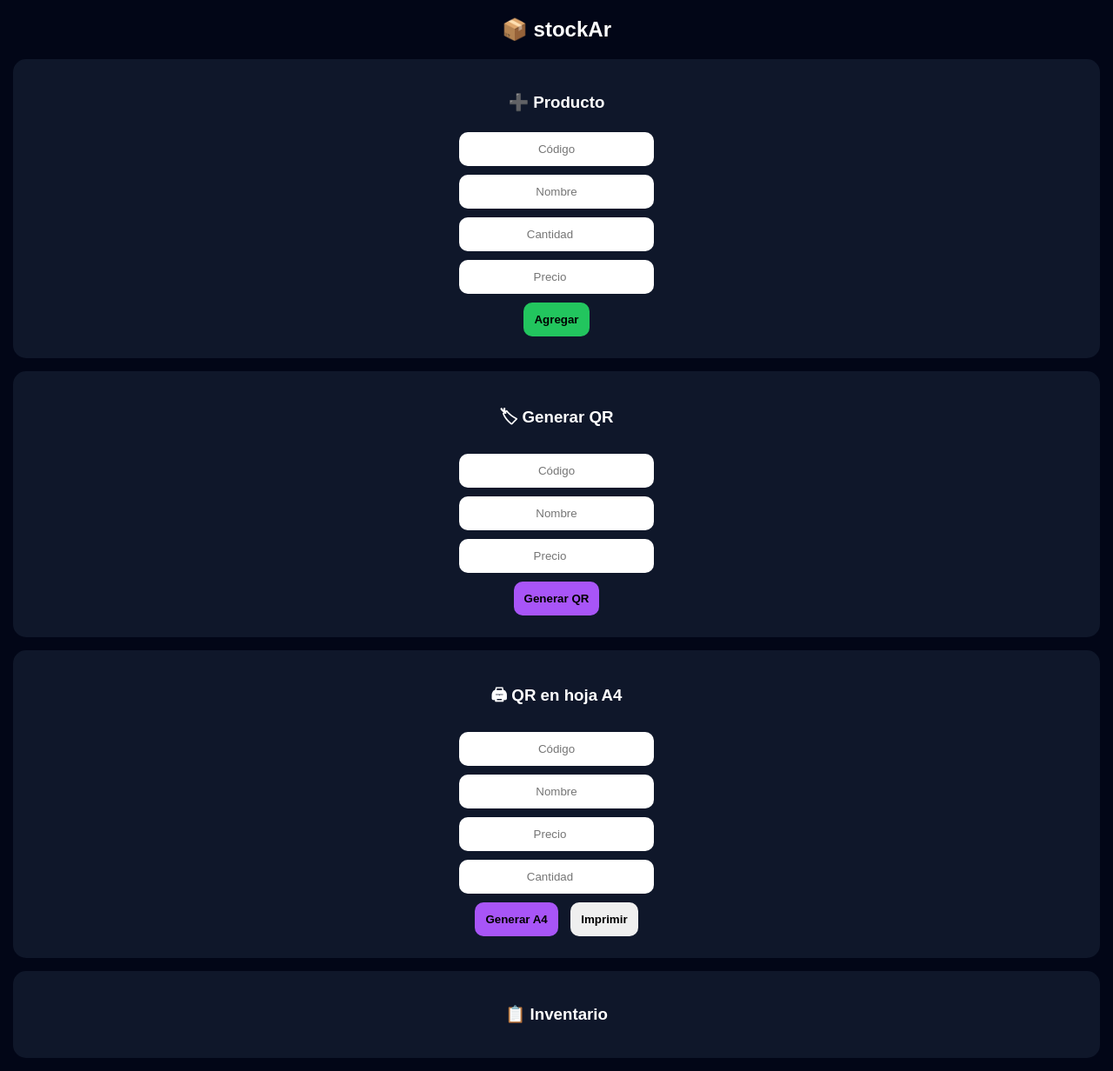
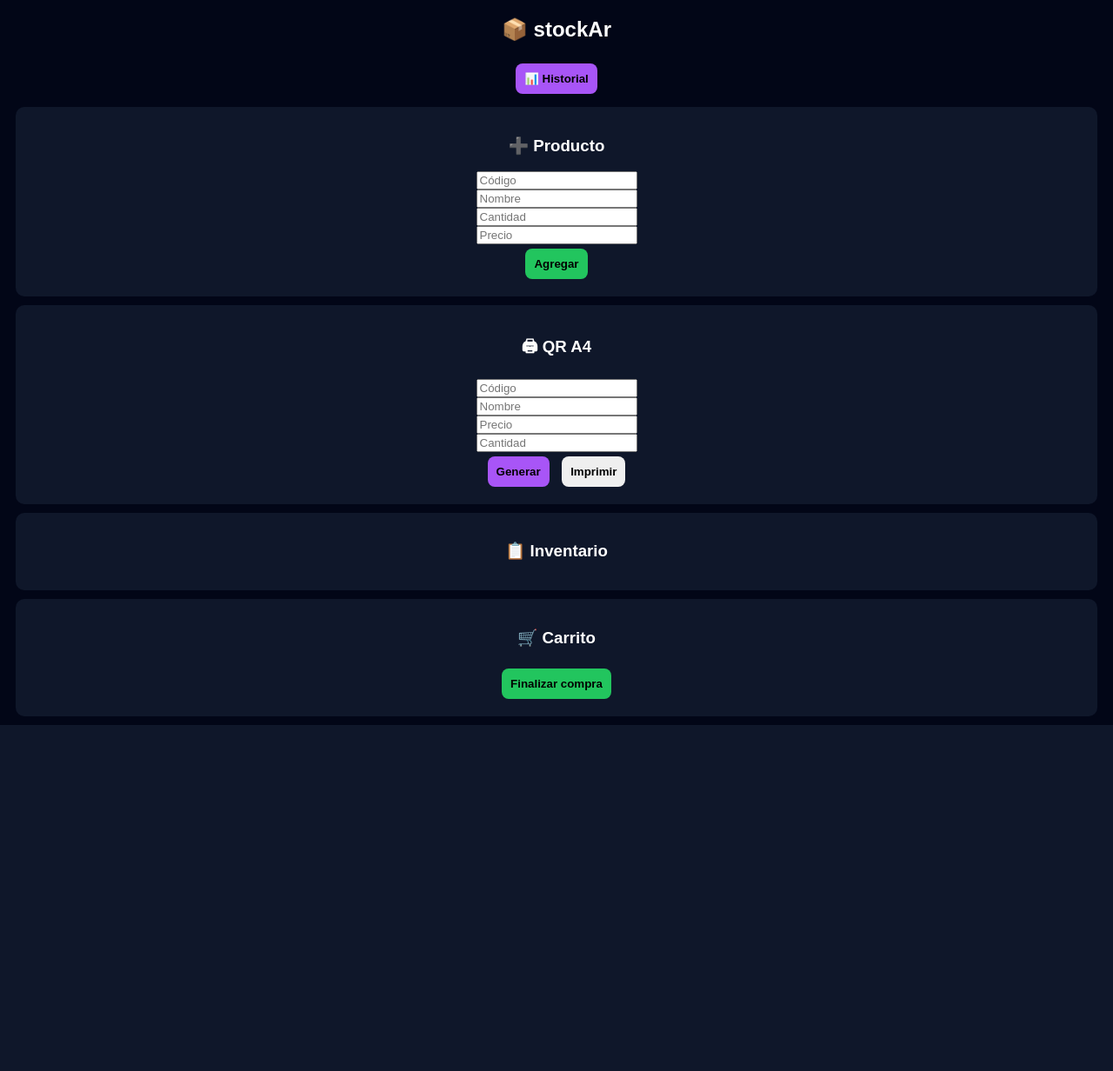
Before and after one commit to camilojm33-debug/stockAr, a Flask app: page / in a window 1280 px wide. Shown: the whole page at 87% size. After the commit the page ends 834 px from the top, so only its background shows below. Run offline with Flask 3, Linux system fonts and the light colour scheme; data that the repository does not hold is empty.

Commit message:
agrego historial

```diff
--- a/app.py
+++ b/app.py
@@ -1,10 +1,11 @@
-from flask import Flask, render_template, request, redirect
+from flask import Flask, render_template, request, redirect, session
 import sqlite3
 from datetime import datetime
 
 app = Flask(__name__)
+app.secret_key = "stockar_secret"
 
-# 🔥 CREAR DB SI NO EXISTE
+# 🔥 DB
 def init_db():
     conn = sqlite3.connect("database.db")
     cursor = conn.cursor()
@@ -33,7 +34,6 @@ def init_db():
 
 init_db()
 
-# 🔥 HOME
 @app.route('/')
 def index():
     conn = sqlite3.connect("database.db")
@@ -44,18 +44,15 @@ def index():
 
     conn.close()
 
-    productos_lista = []
-    for p in productos:
-        productos_lista.append({
-            "codigo": p[0],
-            "nombre": p[1],
-            "cantidad": p[2],
-            "precio": p[3]
-        })
+    productos_lista = [
+        {"codigo": p[0], "nombre": p[1], "cantidad": p[2], "precio": p[3]}
+        for p in productos
+    ]
 
-    return render_template('index.html', productos=productos_lista)
+    carrito = session.get("carrito", [])
 
-# 🔥 AGREGAR
+    return render_template('index.html', productos=productos_lista, carrito=carrito)
+
 @app.route('/agregar', methods=['POST'])
 def agregar():
     conn = sqlite3.connect("database.db")
@@ -73,68 +70,82 @@ def agregar():
 
     return redirect('/')
 
-# 🔥 SUMAR
 @app.route('/sumar/<codigo>')
 def sumar(codigo):
     conn = sqlite3.connect("database.db")
     cursor = conn.cursor()
+    cursor.execute("UPDATE productos SET cantidad = cantidad + 1 WHERE codigo=?", (codigo,))
+    conn.commit()
+    conn.close()
+    return redirect('/')
 
-    cursor.execute("UPDATE productos SET cantidad = cantidad + 1 WHERE codigo=?", (codigo,))
+@app.route('/restar/<codigo>')
+def restar(codigo):
+    conn = sqlite3.connect("database.db")
+    cursor = conn.cursor()
+    cursor.execute("UPDATE productos SET cantidad = cantidad - 1 WHERE codigo=? AND cantidad > 0", (codigo,))
+    conn.commit()
+    conn.close()
+    return redirect('/')
+
+# 🛒 CARRITO
+@app.route('/carrito/<codigo>')
+def carrito_add(codigo):
+    conn = sqlite3.connect("database.db")
+    cursor = conn.cursor()
+
+    cursor.execute("SELECT nombre, precio FROM productos WHERE codigo=?", (codigo,))
+    p = cursor.fetchone()
+    conn.close()
+
+    if p:
+        carrito = session.get("carrito", [])
+        carrito.append({"nombre": p[0], "precio": p[1]})
+        session["carrito"] = carrito
+
+    return redirect('/')
+
+# 🧾 FINALIZAR
+@app.route('/finalizar')
+def finalizar():
+    carrito = session.get("carrito", [])
+
+    if not carrito:
+        return redirect('/')
+
+    conn = sqlite3.connect("database.db")
+    cursor = conn.cursor()
+
+    total = 0
+    fecha = datetime.now().strftime("%d/%m/%Y %H:%M")
+
+    for item in carrito:
+        total += item["precio"]
+
+        cursor.execute(
+            "INSERT INTO ventas (nombre, precio, fecha) VALUES (?, ?, ?)",
+            (item["nombre"], item["precio"], fecha)
+        )
 
     conn.commit()
     conn.close()
 
-    return redirect('/')
+    session["carrito"] = []
 
-# 🔥 RESTAR
-@app.route('/restar/<codigo>')
-def restar(codigo):
+    return render_template("ticket.html", carrito=carrito, total=total, fecha=fecha)
+
+# 📊 HISTORIAL
+@app.route('/historial')
+def historial():
     conn = sqlite3.connect("database.db")
     cursor = conn.cursor()
 
-    cursor.execute("UPDATE productos SET cantidad = cantidad - 1 WHERE codigo=? AND cantidad > 0", (codigo,))
+    cursor.execute("SELECT nombre, precio, fecha FROM ventas ORDER BY id DESC")
+    ventas = cursor.fetchall()
 
-    conn.commit()
     conn.close()
 
-    return redirect('/')
-
-# 🔥 VENDER + GUARDAR + TICKET
-@app.route('/vender', methods=['POST'])
-def vender():
-    codigo = request.form['codigo']
-
-    conn = sqlite3.connect("database.db")
-    cursor = conn.cursor()
-
-    cursor.execute("SELECT nombre, precio, cantidad FROM productos WHERE codigo=?", (codigo,))
-    p = cursor.fetchone()
-
-    if p and p[2] > 0:
-        nombre, precio, cantidad = p
-
-        # descontar
-        cursor.execute("UPDATE productos SET cantidad = cantidad - 1 WHERE codigo=?", (codigo,))
-
-        # guardar venta
-        fecha = datetime.now().strftime("%d/%m/%Y %H:%M")
-        cursor.execute("INSERT INTO ventas (nombre, precio, fecha) VALUES (?, ?, ?)", (nombre, precio, fecha))
-
-        conn.commit()
-        conn.close()
-
-        return render_template("ticket.html", venta={
-            "nombre": nombre,
-            "precio": precio,
-            "fecha": fecha
-        })
-
-    conn.close()
-    return redirect('/')
-
-@app.route('/logout')
-def logout():
-    return redirect('/')
+    return render_template("historial.html", ventas=ventas)
 
 if __name__ == '__main__':
     app.run()
--- a/templates/index.html
+++ b/templates/index.html
@@ -3,68 +3,25 @@
 <head>
 <meta charset="UTF-8">
 
-<script src="https://unpkg.com/html5-qrcode"></script>
 <script src="https://cdnjs.cloudflare.com/ajax/libs/qrcodejs/1.0.0/qrcode.min.js"></script>
 
 <style>
-body {background:#020617;color:white;font-family:Arial;text-align:center;margin:0;}
+body {background:#020617;color:white;font-family:Arial;text-align:center;}
 
-.card {
-background:#0f172a;
-padding:20px;
-margin:15px;
-border-radius:15px;
-}
+.card {background:#0f172a;padding:15px;margin:10px;border-radius:10px;}
 
-input {
-padding:12px;
-margin:5px;
-border-radius:10px;
-border:none;
-width:200px;
-text-align:center;
-}
-
-button {
-padding:12px;
-margin:5px;
-border:none;
-border-radius:10px;
-font-weight:bold;
-cursor:pointer;
-}
+button {padding:10px;margin:5px;border:none;border-radius:8px;font-weight:bold;cursor:pointer;}
 
 .btn-add{background:#22c55e;}
 .btn-sum{background:#3b82f6;}
 .btn-sell{background:#ef4444;}
 .btn-qr{background:#a855f7;}
 
-.item{
-background:#1e293b;
-padding:15px;
-margin-top:10px;
-border-radius:10px;
-}
+.item{background:#1e293b;padding:10px;margin-top:10px;border-radius:10px;}
 
-#a4Container{
-display:none;
-background:white;
-color:black;
-padding:20px;
-}
-
-.grid{
-display:grid;
-grid-template-columns: repeat(4, 1fr);
-gap:10px;
-}
-
-.label{
-text-align:center;
-border:1px dashed black;
-padding:10px;
-font-size:12px;
-}
+#a4Container{display:none;background:white;color:black;padding:20px;}
+.grid{display:grid;grid-template-columns: repeat(4, 1fr);gap:10px;}
+.label{text-align:center;border:1px dashed black;padding:10px;}
 </style>
 </head>
 
@@ -72,39 +29,31 @@ font-size:12px;
 
 <h2>📦 stockAr</h2>
 
+<a href="/historial">
+<button class="btn-qr">📊 Historial</button>
+</a>
+
 <div class="card">
 <h3>➕ Producto</h3>
-
 <form action="/agregar" method="POST">
 <input name="codigo" placeholder="Código" required><br>
 <input name="nombre" placeholder="Nombre" required><br>
 <input name="cantidad" type="number" placeholder="Cantidad" required><br>
 <input name="precio" type="number" placeholder="Precio" required><br>
-
 <button class="btn-add">Agregar</button>
 </form>
 </div>
 
 <div class="card">
-<h3>🏷 Generar QR</h3>
-
-<input id="qr_codigo" placeholder="Código"><br>
-<input id="qr_nombre" placeholder="Nombre"><br>
-<input id="qr_precio" type="number" placeholder="Precio"><br>
-
-<button class="btn-qr" onclick="generarQRManual()">Generar QR</button>
-</div>
-
-<div class="card">
-<h3>🖨 QR en hoja A4</h3>
+<h3>🖨 QR A4</h3>
 
 <input id="a4_codigo" placeholder="Código"><br>
 <input id="a4_nombre" placeholder="Nombre"><br>
 <input id="a4_precio" type="number" placeholder="Precio"><br>
 <input id="a4_cantidad" type="number" placeholder="Cantidad"><br>
 
-<button class="btn-qr" onclick="generarA4()">Generar A4</button>
-<button onclick="imprimirA4()">Imprimir</button>
+<button class="btn-qr" onclick="generarA4()">Generar</button>
+<button onclick="window.print()">Imprimir</button>
 </div>
 
 <div id="a4Container">
@@ -116,11 +65,9 @@ font-size:12px;
 
 {% for p in productos %}
 <div class="item">
-
 <b>{{p.nombre}}</b><br>
-
 Stock: {{p.cantidad}} <br>
-Precio: $ {{p.precio}}
+$ {{p.precio}}
 
 <br>
 
@@ -128,87 +75,47 @@ Precio: $ {{p.precio}}
 <button class="btn-sum">+</button>
 </a>
 
-<form action="/vender" method="POST" style="display:inline;">
-<input type="hidden" name="codigo" value="{{p.codigo}}">
-<button class="btn-sell">Vender</button>
-</form>
-
-<button class="btn-qr"
-onclick="generarQR('{{p.codigo}}','{{p.nombre}}',{{p.precio}})">
-QR
-</button>
+<a href="/carrito/{{p.codigo}}">
+<button class="btn-sell">Agregar</button>
+</a>
 
 </div>
 {% endfor %}
-
 </div>
 
-<div id="qrModal" style="display:none;background:black;position:fixed;width:100%;height:100%;top:0;left:0;">
-<div style="background:white;color:black;margin:100px auto;padding:20px;width:300px;">
-<h3 id="nombre"></h3>
-<div id="qrcode"></div>
-<p id="precio"></p>
+<div class="card">
+<h3>🛒 Carrito</h3>
 
-<button onclick="window.print()">🖨 Imprimir</button>
-<button onclick="cerrar()">Cerrar</button>
-</div>
+{% for item in carrito %}
+<p>{{item.nombre}} - ${{item.precio}}</p>
+{% endfor %}
+
+<a href="/finalizar">
+<button class="btn-add">Finalizar compra</button>
+</a>
 </div>
 
 <script>
-function generarQR(c,n,p){
-let data = c + "|" + n + "|" + p;
-
-document.getElementById("qrModal").style.display="block";
-document.getElementById("nombre").innerText=n;
-document.getElementById("precio").innerText="$"+p;
-
-document.getElementById("qrcode").innerHTML="";
-new QRCode(document.getElementById("qrcode"), data);
-}
-
-function generarQRManual(){
-let c = document.getElementById("qr_codigo").value;
-let n = document.getElementById("qr_nombre").value;
-let p = document.getElementById("qr_precio").value;
-
-generarQR(c,n,p);
-}
-
 function generarA4(){
-let c = document.getElementById("a4_codigo").value;
-let n = document.getElementById("a4_nombre").value;
-let p = document.getElementById("a4_precio").value;
-let cantidad = parseInt(document.getElementById("a4_cantidad").value);
+let c = a4_codigo.value;
+let n = a4_nombre.value;
+let p = a4_precio.value;
+let cantidad = parseInt(a4_cantidad.value);
 
 let grid = document.getElementById("a4Grid");
 grid.innerHTML="";
 
-let data = c + "|" + n + "|" + p;
+let data = c+"|"+n+"|"+p;
 
 for(let i=0;i<cantidad;i++){
 let div = document.createElement("div");
 div.className="label";
-
-div.innerHTML = `
-<div id="qr${i}"></div>
-<p>${n}</p>
-<p>$${p}</p>
-`;
-
+div.innerHTML=`<div id="qr${i}"></div><p>${n}</p><p>$${p}</p>`;
 grid.appendChild(div);
-
 new QRCode(div.querySelector(`#qr${i}`), data);
 }
 
-document.getElementById("a4Container").style.display="block";
-}
-
-function imprimirA4(){
-window.print();
-}
-
-function cerrar(){
-document.getElementById("qrModal").style.display="none";
+a4Container.style.display="block";
 }
 </script>
 
```
Also changed, not shown: templates/historial.html (added, +41 -0 lines), templates/ticket.html (+7 -21 lines).
